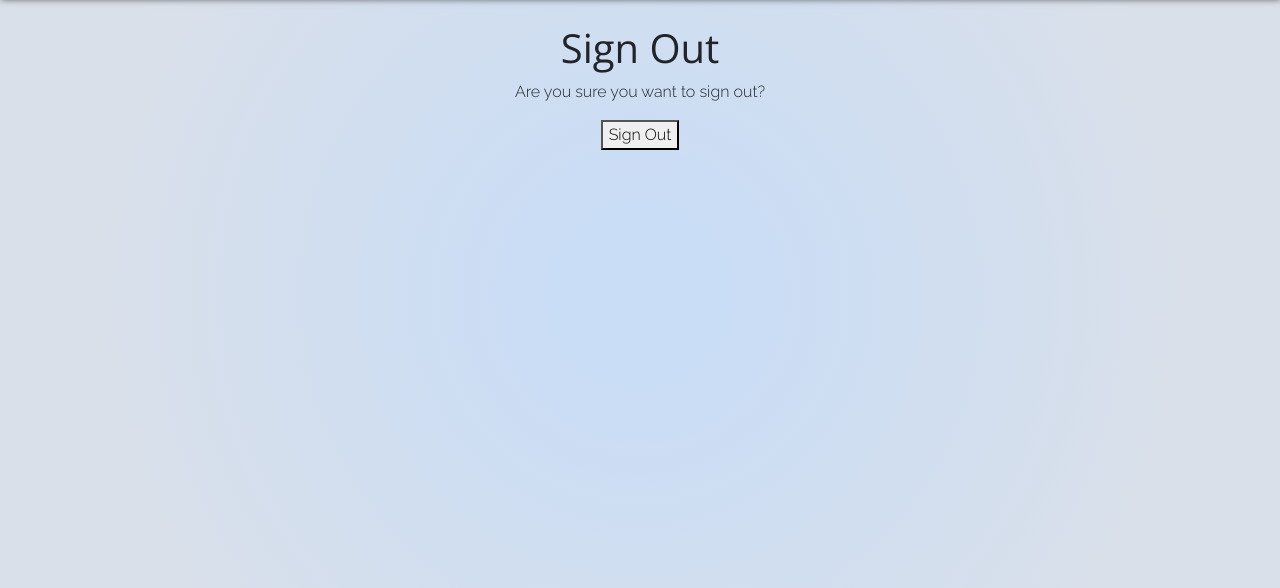
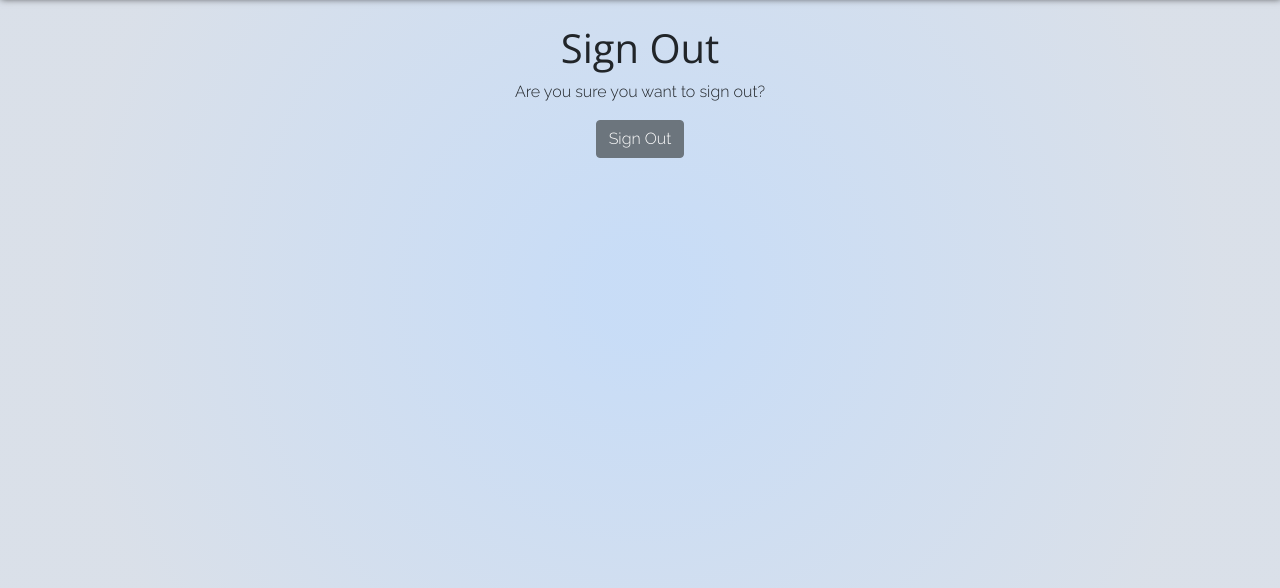
Before and after one commit to gracemcken/pattern-market, a Django app: page /accounts/logout/ in a window 1280 px wide. Shown: the part 146-734 px from the top of the page. Run offline with Django 4.2, Linux system fonts and the light colour scheme; the visitor is signed in with stand-in values (Sample User, id 1).

Commit message:
Update button in logout form to match website

```diff
--- a/templates/allauth/account/logout.html
+++ b/templates/allauth/account/logout.html
@@ -12,7 +12,9 @@
       name="{{ redirect_field_name }}"
       value="{{ redirect_field_value }}" />
     {% endif %}
-    <button type="submit">{% trans 'Sign Out' %}</button>
+    <button type="submit" class="btn btn-secondary">
+      {% trans 'Sign Out' %}
+    </button>
   </form>
 </div>
 {% endblock %}
```
